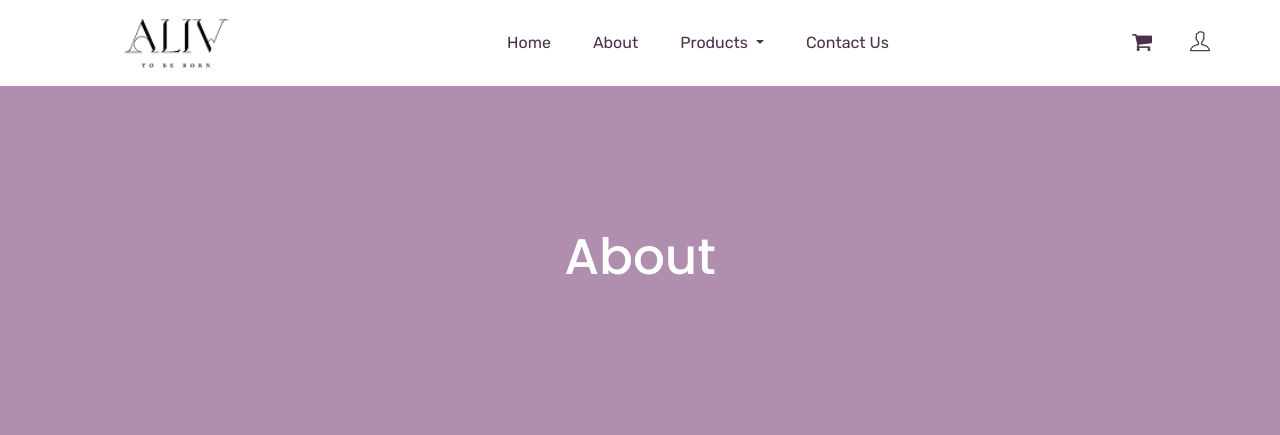
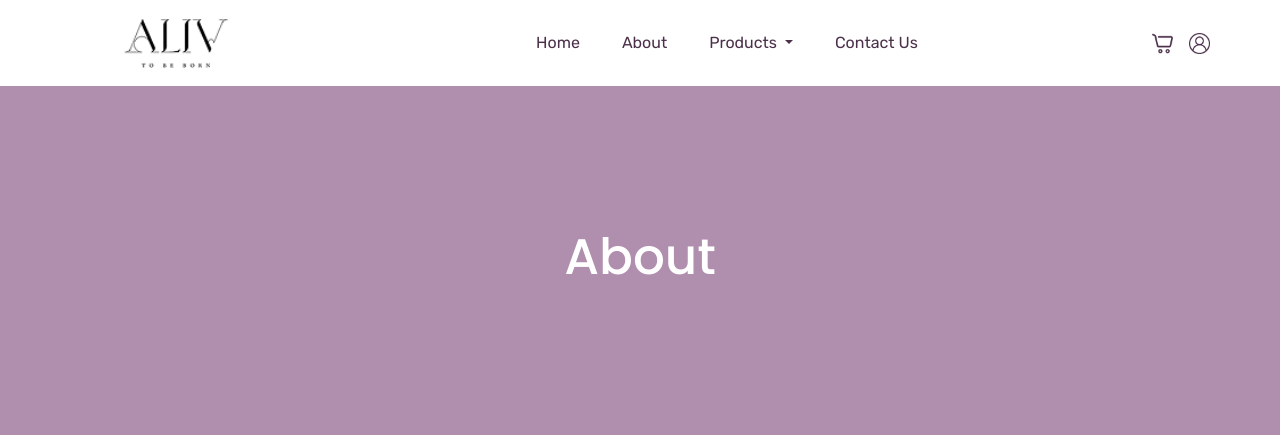
Before and after one commit to JoelJoby/alivv, a Django app: page /about.html in a window 1280 px wide. Shown: the top 435 px of the page. Run offline with Django 5.2, Linux system fonts and the light colour scheme; a user stored in the database is signed in; data comes from the database, SQL or seed files in the repository; both versions use the stored data as it was after the commit; some libraries are stand-ins or nearby versions.

Commit message:
icons added

```diff
--- a/website/templates/base.html
+++ b/website/templates/base.html
@@ -71,25 +71,27 @@
                         </div>
 
                         <div class="hearer_icon d-flex align-items-center">
-                            <ul class="navbar-nav">
-                                <li class="nav-item">
-                                    <a class="nav-link" href="{% url 'cart_detail' %}">
-                                        <i class="flaticon-shopping-cart-black-shape"></i>
-                                    </a>
-                                </li>
-                            </ul>
-                        </div>
+                            <a href="{% url 'cart_detail' %}" class="mr-3">
+                                <img src="{% static 'website/img/alivv/cart.png' %}" alt="cart"
+                                    style="width: 1.5em !important;">
+                            </a>
 
-                        <div class="d-flex align-items-center">
-                            {% if user.is_authenticated %}
-                            <a href="{% url 'logout' %}" title="Logout">
-                                <i class="hearer_icon ti-user"></i>
-                            </a>
-                            {% else %}
-                            <a href="{% url 'login' %}">
-                                <i class="ti-user"></i> Login/Register
-                            </a>
-                            {% endif %}
+                            <div class="dropdown cart_dropdown">
+                                <a href="{% url 'login' %}" id="navbarDropdown3" role="button" data-toggle="dropdown"
+                                    aria-haspopup="true" aria-expanded="false">
+                                    <img src="{% static 'website/img/alivv/user.png' %}" alt="user"
+                                        style="width: 1.5em !important;">
+                                </a>
+                                <div class="dropdown-menu dropdown-menu-right" aria-labelledby="navbarDropdown3">
+                                    {% if user.is_authenticated %}
+                                    <!-- <a class="dropdown-item" href="{% url 'logout' %}">My Account</a> -->
+                                    <a class="dropdown-item" href="{% url 'logout' %}">My Orders</a>
+                                    <a class="dropdown-item" href="{% url 'logout' %}">Logout</a>
+                                    {% else %}
+                                    <a class="dropdown-item" href="{% url 'login' %}">Login/Register</a>
+                                    {% endif %}
+                                </div>
+                            </div>
                         </div>
                     </nav>
                 </div>
```
Also changed, not shown: db.sqlite3, static/website/img/alivv/cart.png (added), static/website/img/alivv/user.png (added), 1 other file.
